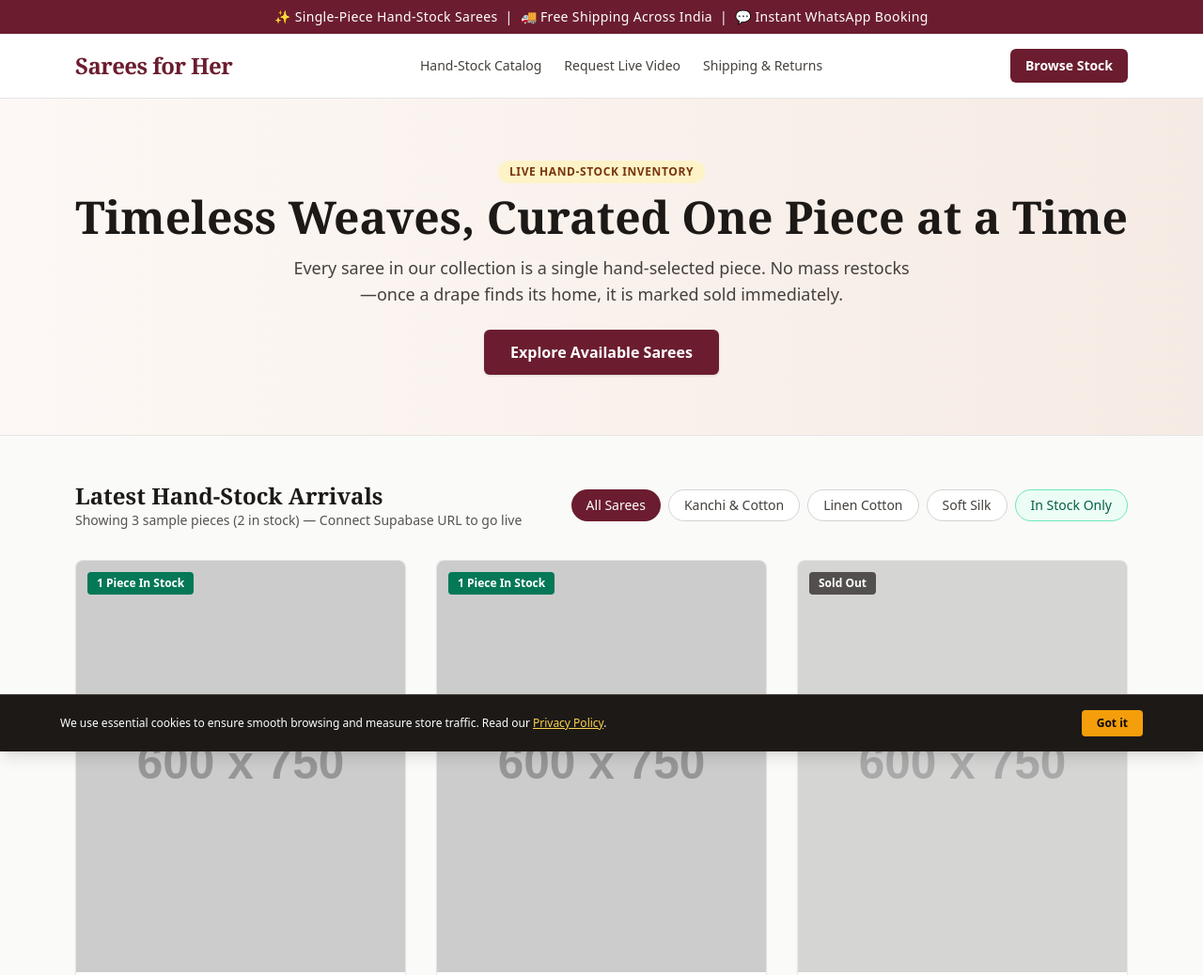
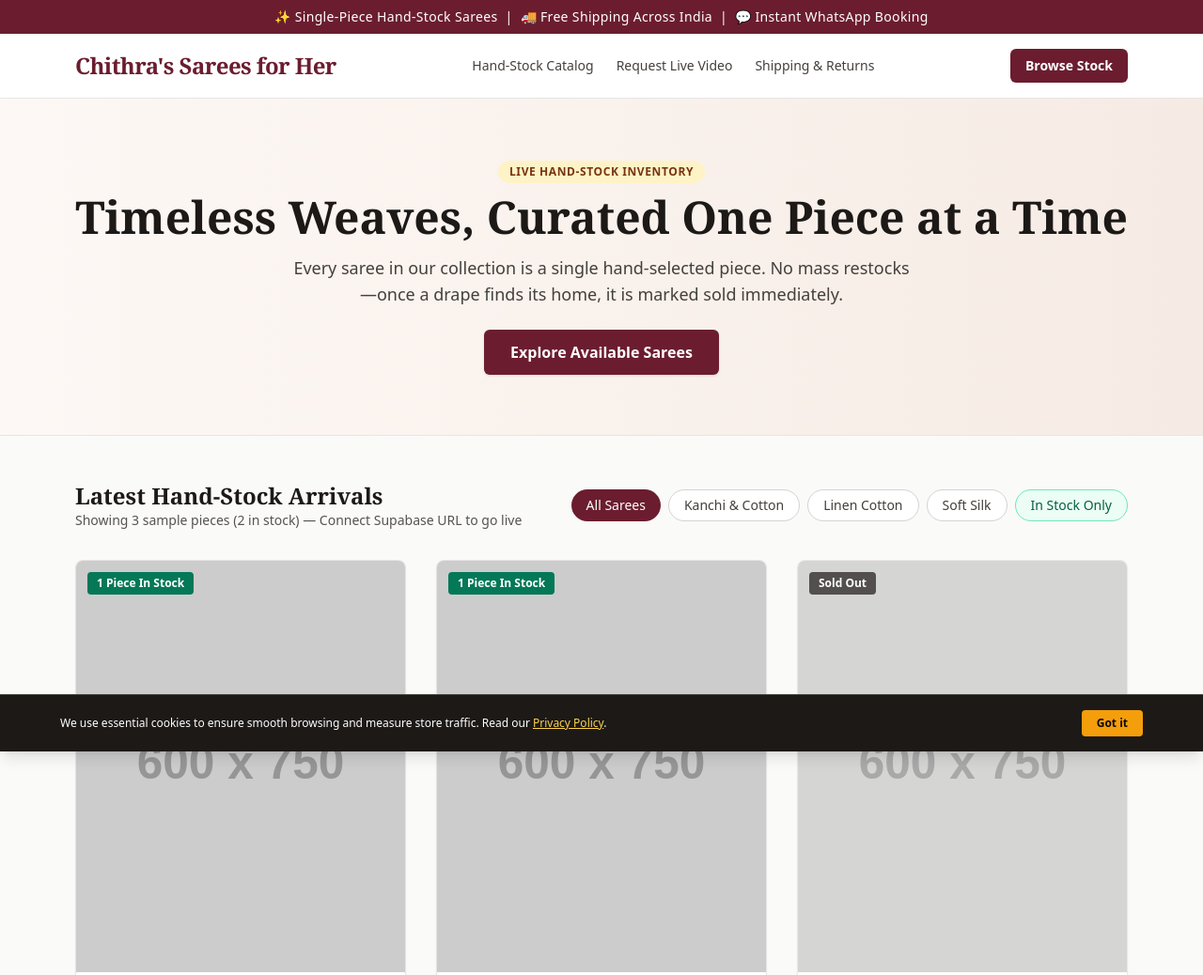
Before and after one commit to princess-masha/sareesforher, a plain HTML site: page index.html in a window 1280 px wide. Shown: the top 1038 px of the page at 94% size. Drawn offline with nearby package versions, Linux system fonts and the light colour scheme; placeholder pictures from the web are drawn by us.

Commit message:
Update index.html

```diff
--- a/index.html
+++ b/index.html
@@ -32,7 +32,7 @@
   <header class="bg-white border-b border-stone-200 sticky top-0 z-40">
     <div class="max-w-6xl mx-auto px-4 py-4 flex items-center justify-between">
       <a href="index.html" class="text-2xl font-serif font-bold brand-maroon-text tracking-tight">
-        Sarees for Her
+        Chithra's Sarees for Her
       </a>
       <nav class="hidden md:flex space-x-6 text-sm font-medium text-stone-700">
         <a href="#catalog" class="hover:text-[#6B1D2F]">Hand-Stock Catalog</a>
```
